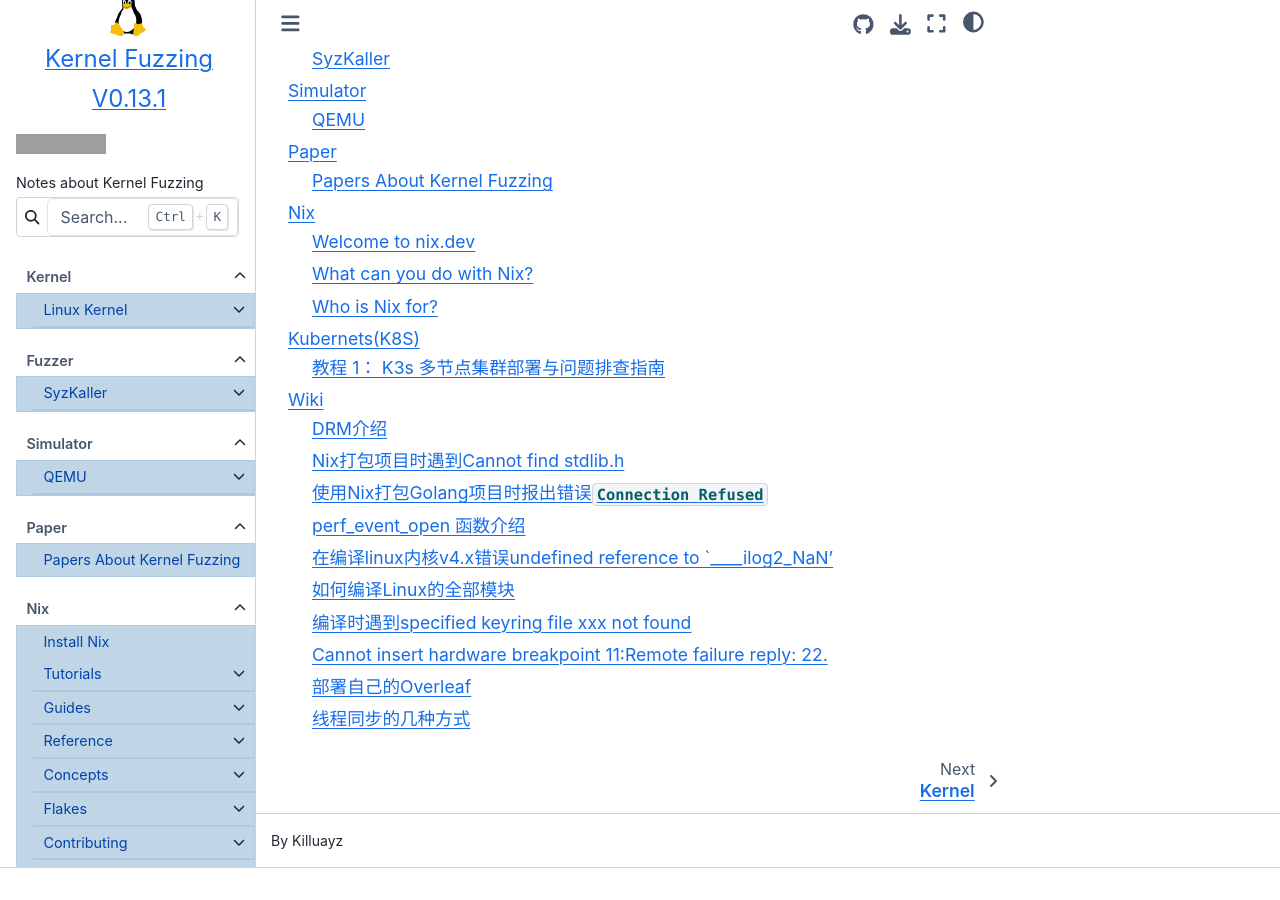
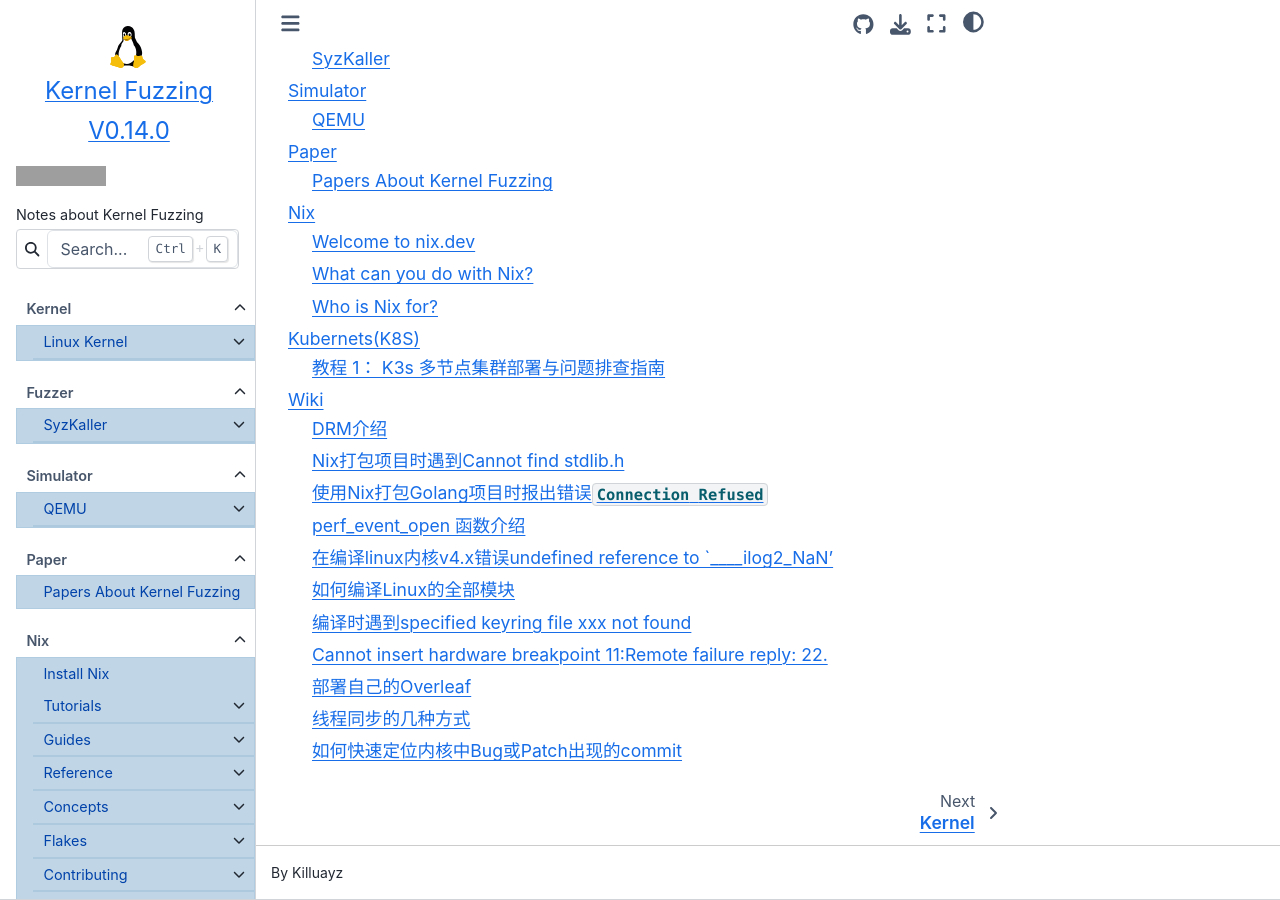
Before and after one commit to KilluaYZ/Kernel-Fuzzing-Tutorial, a Sphinx documentation site: the page built from source/index.md, in a window 1280 px wide and 900 px high, scrolled down 799 px. Built offline with Sphinx 7.4.7 and the Sphinx Book theme 1.1.4, drawn with Linux system fonts in a browser that asks for light colours; pages that are not in the unit, such as notebooks, are missing from menus; before the commit the page ends 1667 px from its top, so only the background shows below that; some of the changed lines change nothing that is shown; grey boxes are pictures that could not be loaded.

Commit message:
feat(docs): 添加了git bisect的使用教程

````diff
--- a/source/_templates/about.html
+++ b/source/_templates/about.html
@@ -3,7 +3,7 @@
     <div style="display: flex; flex-direction: column; justify-content: center; align-items: center;">
       <img src="/_static/img/linux.svg" alt="">
       <span>Kernel Fuzzing</span>
-      <span>V0.13.1</span>
+      <span>V0.14.0</span>
     </div>
   </a>
 </div>
--- /dev/null
+++ b/source/wiki/10-locate-bug-patch-commit/locate-bug-patch-commit.md
@@ -0,0 +1,139 @@
+# 如何快速定位内核中Bug或Patch出现的commit
+
+
+## 问题描述
+
+在内核中，我们经常需要做的一个事情就是，确定某一个bug/patch提交的commit是什么
+
+以amdgpu上的一个bug为例, 我们现在只大概知道补丁的位置，以及修复的内容，那我们如果快速地定位，这两行代码是哪个commit添加进来的呢？
+
+```c
+static struct dc_stream_state *dcn32_enable_phantom_stream(struct dc *dc,
+		struct dc_state *context,
+		display_e2e_pipe_params_st *pipes,
+		unsigned int pipe_cnt,
+		unsigned int dc_pipe_idx)
+{
+	struct dc_stream_state *phantom_stream = NULL;
+	struct pipe_ctx *ref_pipe = &context->res_ctx.pipe_ctx[dc_pipe_idx];
+
+	phantom_stream = dc_state_create_phantom_stream(dc, context, ref_pipe->stream);
+	// 以下对phantom_stream的检查是补丁
+    if (!phantom_stream)
+		return phantom_stream;
+
+	/* stream has limited viewport and small timing */
+	memcpy(&phantom_stream->timing, &ref_pipe->stream->timing, sizeof(phantom_stream->timing));
+	memcpy(&phantom_stream->src, &ref_pipe->stream->src, sizeof(phantom_stream->src));
+	memcpy(&phantom_stream->dst, &ref_pipe->stream->dst, sizeof(phantom_stream->dst));
+	DC_FP_START();
+	dcn32_set_phantom_stream_timing(dc, context, ref_pipe, phantom_stream, pipes, pipe_cnt, dc_pipe_idx);
+	DC_FP_END();
+
+	dc_state_add_phantom_stream(dc, context, phantom_stream, ref_pipe->stream);
+	return phantom_stream;
+}
+```
+
+## 解决方案
+
+这时候需要用到`git bisect`命令，它使用二分搜索算法来查找提交历史中的哪一次提交引入了错误。它几乎能让你闭着眼睛快速定位任何源码导致的问题，非常实用。
+
+该patch是在`v6.10`-`v6.11`之间添加的，所以我们大概能够定位搜索区间。首先，我们checkout到一个已经修复的commit，这里我们checkout到`v6.11`
+
+```console
+$ git checkout v6.11
+HEAD 目前位于 98f7e32f20d2 Linux 6.11
+```
+
+然后标定二分查找的区间，执行完该命令后，就会马上checkout到中间的一次提交
+
+```console
+# git bisect start <最近打了patch的commit> <较远的未打patch的commit>
+$ git bisect start v6.11 v6.10
+二分查找中：在此之后，还剩 7076 个版本待测试 （大概 13 步）
+[b3ce7a30847a54a7f96a35e609303d8afecd460b] Merge tag 'drm-next-2024-07-18' of https://gitlab.freedesktop.org/drm/kernel
+```
+
+这时候我们需要查看一下对应的代码是否被打上patch
+
+```console
+$ vim drivers/gpu/drm/amd/display/dc/resource/dcn32/dcn32_resource.c
+```
+
+![](./1.png)
+
+可以看到，当前的文件已经打上了补丁，所以我们将其标定为bad。至于为什么打了patch我们就要标定为bad呢？这里我们就将这个patch考虑成给代码引入了bug，所以标定为bad
+
+```console
+$ git bisect bad
+二分查找中：在此之后，还剩 3572 个版本待测试 （大概 12 步）
+[51835949dda3783d4639cfa74ce13a3c9829de00] Merge tag 'net-next-6.11' of git://git.kernel.org/pub/scm/linux/kernel/git/netdev/net-next
+```
+
+
+再次使用vim查看文件，可以看到，该commit是未打patch的，所以我们标记为good
+
+![](./2.png)
+
+```console
+$ git bisect good
+二分查找中：在此之后，还剩 1786 个版本待测试 （大概 11 步）
+[20baedb8033d0ba6ae382fc9974b481fdb32e7ef] drm/xe/vf: Skip attempt to start GuC PC if V
+```
+
+我们不同地重复以上过程，最终就可以定位到提交这个patch的commit：
+
+```console
+$ git bisect good
+二分查找中：在此之后，还剩 0 个版本待测试 （大概 1 步）
+[470f3760cfe6dd2ce66cf9159e65876f7eb28792] drm/amd/display: Check dc_stream_state before it is used
+```
+
+对应的commit message如下：
+
+```
+commit 470f3760cfe6dd2ce66cf9159e65876f7eb28792 (HEAD)
+Author: Alex Hung <alex.hung@amd.com>
+Date:   Mon Jun 3 08:28:47 2024 -0600
+
+    drm/amd/display: Check dc_stream_state before it is used
+
+    dc_state_get_stream_status dc_state_get_paired_subvp_stream and other
+    functions can return null, and therefore null must be checked before
+    status can be used.
+
+    This fixes 21 NULL_RETURNS issues reported by Coverity.
+
+    Reviewed-by: Harry Wentland <harry.wentland@amd.com>
+    Acked-by: Hamza Mahfooz <hamza.mahfooz@amd.com>
+    Signed-off-by: Alex Hung <alex.hung@amd.com>
+    Signed-off-by: Alex Deucher <alexander.deucher@amd.com>
+```
+
+使用命令`git diff HEAD^ HEAD`查看，可以看到，这个commit确实是修改了对应的代码：
+
+```diff
+diff --git a/drivers/gpu/drm/amd/display/dc/resource/dcn32/dcn32_resource.c b/drivers/gpu/drm/amd/display/dc/resource/dcn32/dcn32_resource.c
+index 2e1b30a33ea9..969658313fd6 100644
+--- a/drivers/gpu/drm/amd/display/dc/resource/dcn32/dcn32_resource.c
++++ b/drivers/gpu/drm/amd/display/dc/resource/dcn32/dcn32_resource.c
+@@ -1687,6 +1687,8 @@ static struct dc_stream_state *dcn32_enable_phantom_stream(struct dc *dc,
+        struct pipe_ctx *ref_pipe = &context->res_ctx.pipe_ctx[dc_pipe_idx];
+
+        phantom_stream = dc_state_create_phantom_stream(dc, context, ref_pipe->stream);
++       if (!phantom_stream)
++               return phantom_stream;
+
+        /* stream has limited viewport and small timing */
+        memcpy(&phantom_stream->timing, &ref_pipe->stream->timing, sizeof(phantom_stream->timing));
+```
+
+如果说要检查哪个版本引入的bug也是类似，只不过判定是good还是bad的方式不同。找patch是直接看文件是否有修改，找bug就看当前commit上能不能触发该bug。
+
+:::{note}
+参考文章：
+
+- https://zhuanlan.zhihu.com/p/521905865
+
+:::
--- a/source/wiki/index.md
+++ b/source/wiki/index.md
@@ -17,4 +17,5 @@
 7-cannot_insert_hardware_breakpoint/cannot_insert_hardware_breakpoint.md
 8-employ-own-overleaf/employ_own_overleaf.md
 9-common-lock/common-lock.md
+10-locate-bug-patch-commit/locate-bug-patch-commit.md
 ```
````
Also changed, not shown: source/wiki/10-locate-bug-patch-commit/1.png (added), source/wiki/10-locate-bug-patch-commit/2.png (added).
